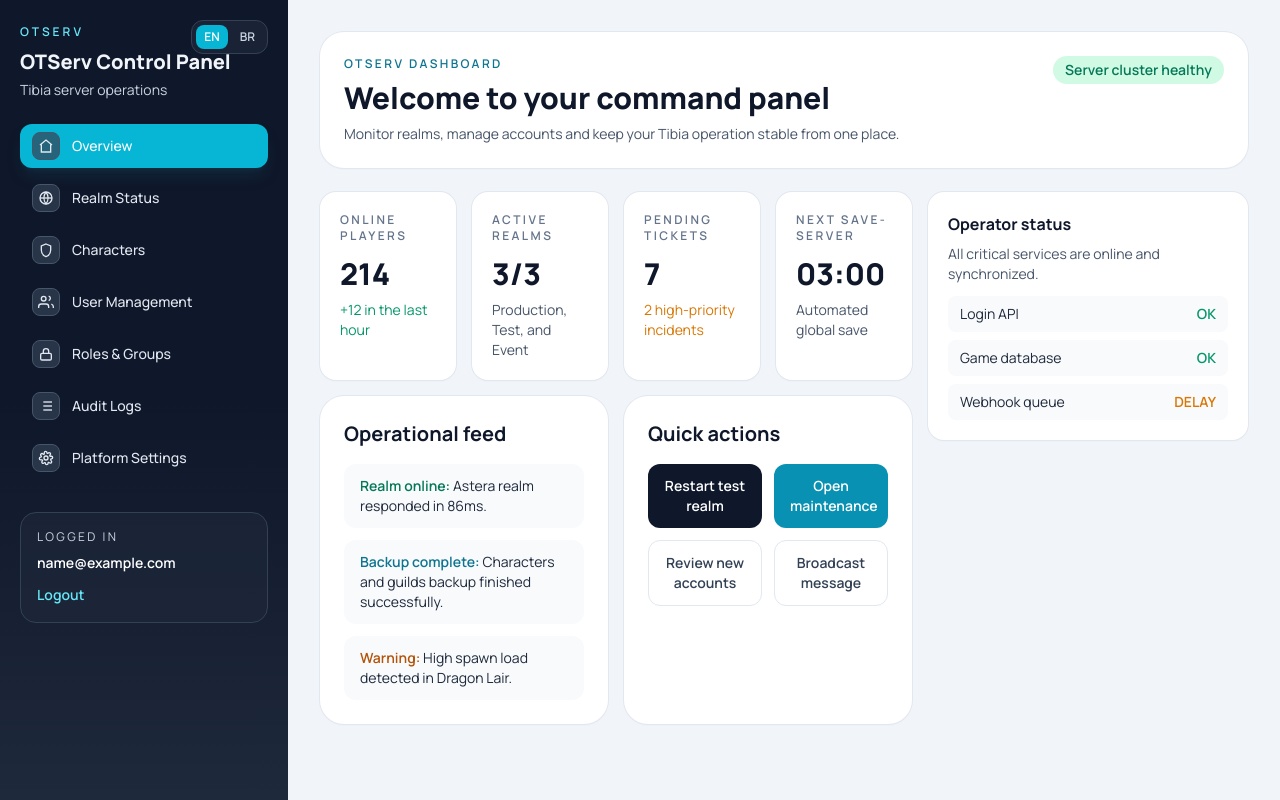
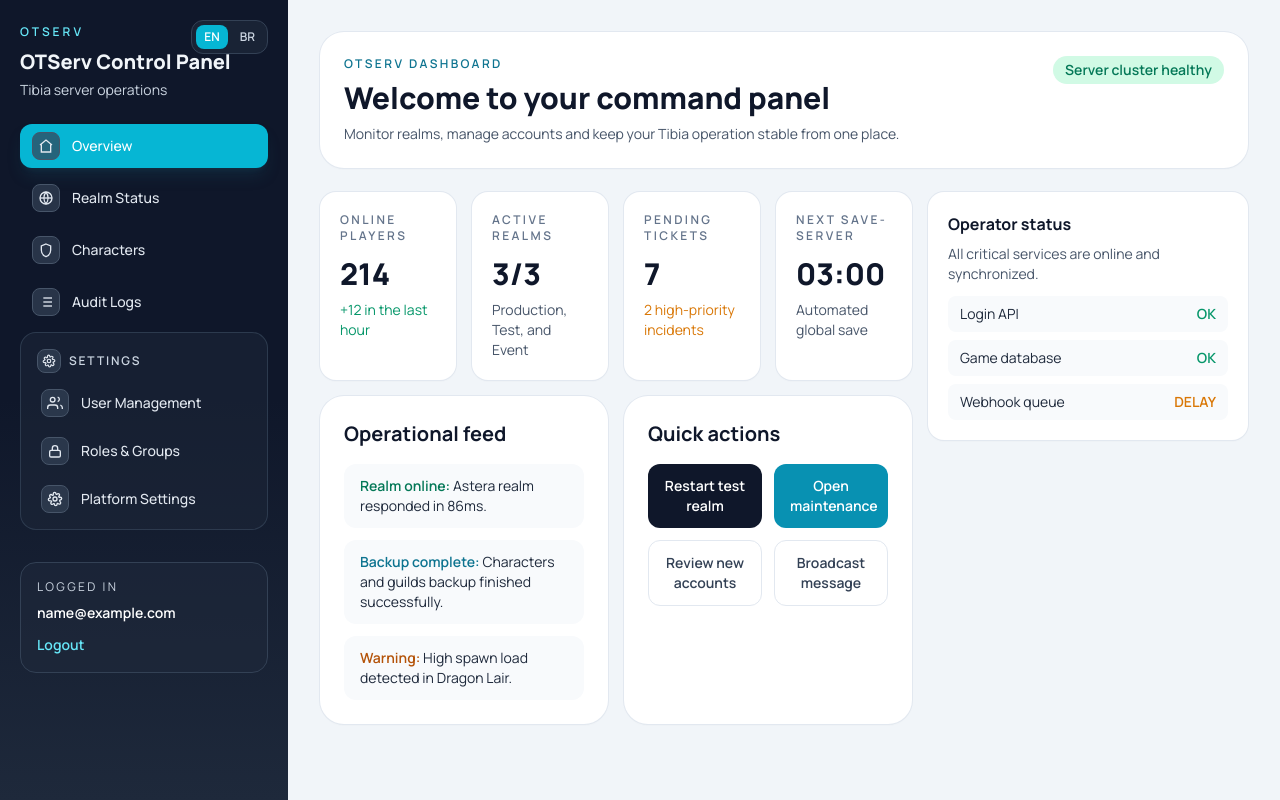
Before and after one commit to FelipeArruda/otserver-tibia-site, a Django app: page /accounts/home/ in a window 1280 px wide. Run offline with Django 5.2, Linux system fonts and the light colour scheme; the visitor is signed in with stand-in values (Sample User, id 1); data comes from the database, SQL or seed files in the repository; some libraries are stand-ins or nearby versions.

Commit message:
feat: group user and roles menus under settings

```diff
--- a/accounts/views.py
+++ b/accounts/views.py
@@ -32,7 +32,7 @@ from accounts.services import log_audit_event
 
 
 class DashboardNavigationMixin:
-    menu_items = [
+    main_menu_items = [
         {
             "key": "overview",
             "label": _("Overview"),
@@ -52,6 +52,15 @@ class DashboardNavigationMixin:
             "icon": "shield",
         },
         {
+            "key": "audit",
+            "label": _("Audit Logs"),
+            "href": reverse_lazy("accounts:audit_logs"),
+            "icon": "list",
+            "required_perms": ["accounts.view_auditlog"],
+        },
+    ]
+    settings_menu_items = [
+        {
             "key": "users",
             "label": _("User Management"),
             "href": reverse_lazy("accounts:users"),
@@ -66,13 +75,6 @@ class DashboardNavigationMixin:
             "required_perms": ["auth.view_group"],
         },
         {
-            "key": "audit",
-            "label": _("Audit Logs"),
-            "href": reverse_lazy("accounts:audit_logs"),
-            "icon": "list",
-            "required_perms": ["accounts.view_auditlog"],
-        },
-        {
             "key": "settings",
             "label": _("Platform Settings"),
             "href": reverse_lazy("accounts:platform_settings"),
@@ -84,11 +86,20 @@ class DashboardNavigationMixin:
 
     def get_context_data(self, **kwargs: object) -> dict[str, object]:
         context = super().get_context_data(**kwargs)
-        context["menu_items"] = [
+        context["main_menu_items"] = [
             item
-            for item in self.menu_items
+            for item in self.main_menu_items
             if self._can_view_item(self.request.user, item)
         ]
+        context["settings_menu_items"] = [
+            item
+            for item in self.settings_menu_items
+            if self._can_view_item(self.request.user, item)
+        ]
+        context["show_settings_group"] = bool(context["settings_menu_items"])
+        context["settings_active"] = self.active_menu_key in {
+            item["key"] for item in context["settings_menu_items"]
+        }
         context["active_menu_key"] = self.active_menu_key
         return context
 
--- a/core/settings.py
+++ b/core/settings.py
@@ -48,9 +48,7 @@ def _get_allowed_hosts() -> list[str]:
 def _get_csrf_trusted_origins(allowed_hosts: list[str]) -> list[str]:
     trusted_origins_raw = os.getenv("DJANGO_CSRF_TRUSTED_ORIGINS", "")
     explicit_origins = [
-        origin.strip()
-        for origin in trusted_origins_raw.split(",")
-        if origin.strip()
+        origin.strip() for origin in trusted_origins_raw.split(",") if origin.strip()
     ]
     if explicit_origins:
         return explicit_origins
--- a/templates/accounts/dashboard_base.html
+++ b/templates/accounts/dashboard_base.html
@@ -69,7 +69,7 @@
       </form>
 
       <nav id="sidebar-menu" class="mt-6 hidden space-y-2 lg:block">
-        {% for item in menu_items %}
+        {% for item in main_menu_items %}
           <a
             href="{{ item.href }}"
             class="flex items-center gap-3 rounded-xl px-3 py-2 text-sm font-medium transition {% if item.key == active_menu_key %}bg-cyan-500 text-white shadow-lg shadow-cyan-900/30{% else %}text-slate-200 hover:bg-slate-800 hover:text-white{% endif %}"
@@ -95,9 +95,42 @@
             </span>
             <span>{{ item.label }}</span>
           </a>
-        {% empty %}
+        {% endfor %}
+
+        {% if show_settings_group %}
+          <div data-testid="settings-group" class="mt-3 rounded-2xl border border-slate-700/80 bg-slate-800/50 p-2">
+            <div class="flex items-center gap-2 px-2 py-2 text-xs font-semibold uppercase tracking-[0.15em] text-slate-300">
+              <span aria-hidden="true" class="inline-flex h-6 w-6 items-center justify-center rounded-lg border border-slate-600 bg-slate-700/70 text-slate-200">
+                <svg class="h-3.5 w-3.5" viewBox="0 0 24 24" fill="none" stroke="currentColor" stroke-width="2"><circle cx="12" cy="12" r="3"/><path d="M19.4 15a1 1 0 0 0 .2 1.1l.1.1a2 2 0 1 1-2.8 2.8l-.1-.1a1 1 0 0 0-1.1-.2 1 1 0 0 0-.6.9V20a2 2 0 1 1-4 0v-.1a1 1 0 0 0-.6-.9 1 1 0 0 0-1.1.2l-.1.1a2 2 0 1 1-2.8-2.8l.1-.1a1 1 0 0 0 .2-1.1 1 1 0 0 0-.9-.6H4a2 2 0 1 1 0-4h.1a1 1 0 0 0 .9-.6 1 1 0 0 0-.2-1.1l-.1-.1a2 2 0 1 1 2.8-2.8l.1.1a1 1 0 0 0 1.1.2h.1a1 1 0 0 0 .6-.9V4a2 2 0 1 1 4 0v.1a1 1 0 0 0 .6.9 1 1 0 0 0 1.1-.2l.1-.1a2 2 0 1 1 2.8 2.8l-.1.1a1 1 0 0 0-.2 1.1v.1a1 1 0 0 0 .9.6H20a2 2 0 1 1 0 4h-.1a1 1 0 0 0-.9.6z"/></svg>
+              </span>
+              <span>{% trans "Settings" %}</span>
+            </div>
+
+            <div class="space-y-1">
+              {% for item in settings_menu_items %}
+                <a
+                  href="{{ item.href }}"
+                  class="flex items-center gap-3 rounded-xl px-3 py-2 text-sm font-medium transition {% if item.key == active_menu_key %}bg-cyan-500 text-white shadow-lg shadow-cyan-900/30{% else %}text-slate-200 hover:bg-slate-800 hover:text-white{% endif %}"
+                >
+                  <span aria-hidden="true" class="inline-flex h-7 w-7 items-center justify-center rounded-lg border border-slate-600 bg-slate-700/70 text-slate-200">
+                    {% if item.icon == "users" %}
+                      <svg class="h-4 w-4" viewBox="0 0 24 24" fill="none" stroke="currentColor" stroke-width="2"><path d="M16 21v-2a4 4 0 0 0-4-4H5a4 4 0 0 0-4 4v2"/><circle cx="8.5" cy="7" r="3.5"/><path d="M23 21v-2a4 4 0 0 0-3-3.87"/><path d="M16 3.13a3.5 3.5 0 0 1 0 6.74"/></svg>
+                    {% elif item.icon == "lock" %}
+                      <svg class="h-4 w-4" viewBox="0 0 24 24" fill="none" stroke="currentColor" stroke-width="2"><rect x="4" y="11" width="16" height="10" rx="2"/><path d="M8 11V8a4 4 0 1 1 8 0v3"/></svg>
+                    {% else %}
+                      <svg class="h-4 w-4" viewBox="0 0 24 24" fill="none" stroke="currentColor" stroke-width="2"><circle cx="12" cy="12" r="3"/><path d="M19.4 15a1 1 0 0 0 .2 1.1l.1.1a2 2 0 1 1-2.8 2.8l-.1-.1a1 1 0 0 0-1.1-.2 1 1 0 0 0-.6.9V20a2 2 0 1 1-4 0v-.1a1 1 0 0 0-.6-.9 1 1 0 0 0-1.1.2l-.1.1a2 2 0 1 1-2.8-2.8l.1-.1a1 1 0 0 0 .2-1.1 1 1 0 0 0-.9-.6H4a2 2 0 1 1 0-4h.1a1 1 0 0 0 .9-.6 1 1 0 0 0-.2-1.1l-.1-.1a2 2 0 1 1 2.8-2.8l.1.1a1 1 0 0 0 1.1.2h.1a1 1 0 0 0 .6-.9V4a2 2 0 1 1 4 0v.1a1 1 0 0 0 .6.9 1 1 0 0 0 1.1-.2l.1-.1a2 2 0 1 1 2.8 2.8l-.1.1a1 1 0 0 0-.2 1.1v.1a1 1 0 0 0 .9.6H20a2 2 0 1 1 0 4h-.1a1 1 0 0 0-.9.6z"/></svg>
+                    {% endif %}
+                  </span>
+                  <span>{{ item.label }}</span>
+                </a>
+              {% endfor %}
+            </div>
+          </div>
+        {% endif %}
+
+        {% if not main_menu_items and not settings_menu_items %}
           <p class="rounded-xl border border-slate-700 bg-slate-800/60 px-3 py-2 text-sm text-slate-300">{% trans "No modules available for your permissions yet." %}</p>
-        {% endfor %}
+        {% endif %}
       </nav>
 
       <div class="mt-8 rounded-2xl border border-slate-700 bg-slate-800/60 p-4">
```
Also changed, not shown: tests/test_accounts_auth.py (+21 -0 lines), locale/pt_BR/LC_MESSAGES/django.po, 1 other file.
